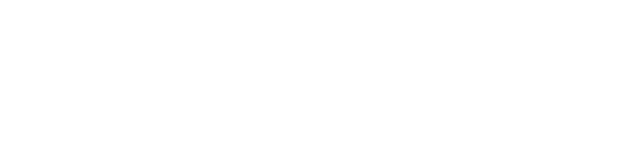
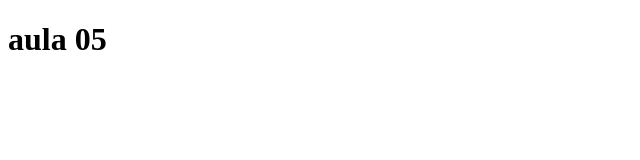
Before and after one commit to lennysantos24/aula05-dw, a plain HTML site: page index.html in a window 1280 px wide. Shown: the whole page, without its empty margins (0-640 px from the left). Drawn offline with Linux system fonts and the light colour scheme.

Commit message:
meu segundo commit

```diff
--- a/index.html
+++ b/index.html
@@ -6,6 +6,6 @@
     <title>aula05</title>
 </head>
 <body>
-
+    <h1>aula 05</h1>
 </body>
 </html>
```
Also changed, not shown: tabelas.html (added).
